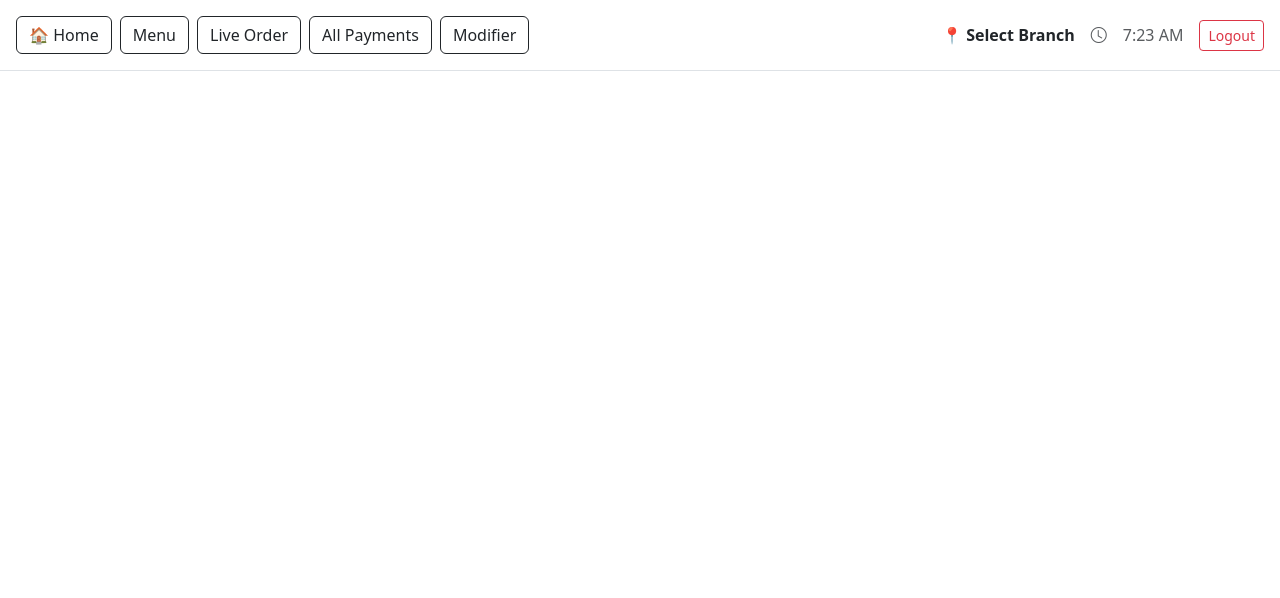
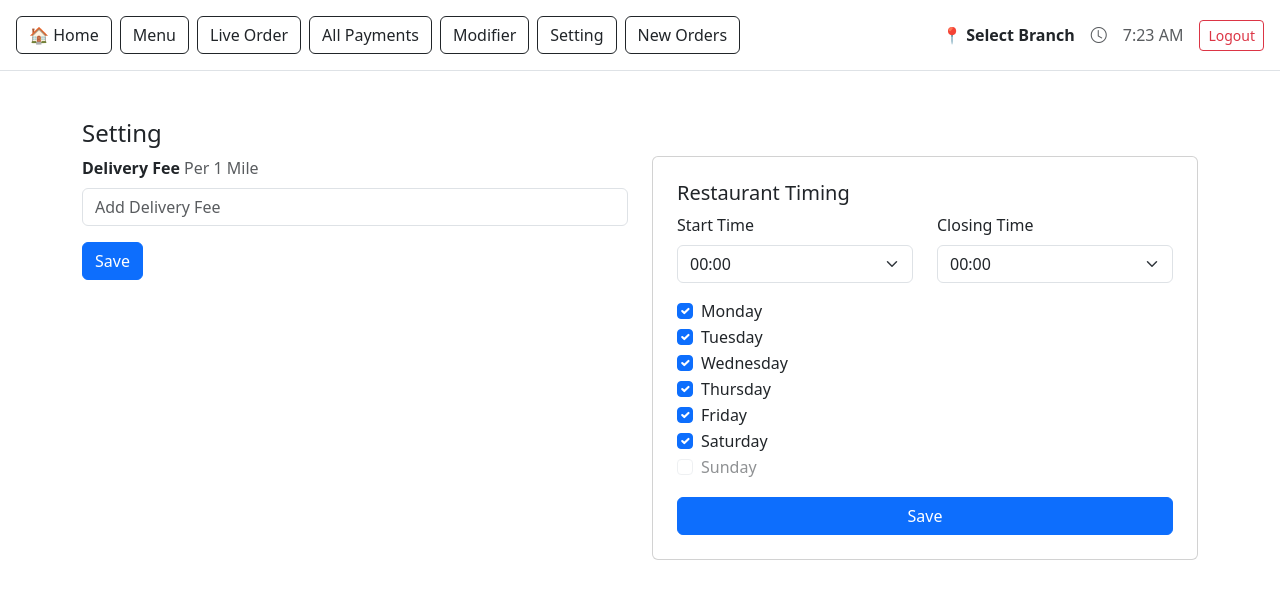
Before and after one commit to sarmad52422/spicy-chef-admin, a React (Create React App) app: page /setting in a window 1280 px wide. Shown: the top 598 px of the page. Built offline with nearby package versions, Linux system fonts and the light colour scheme; sample sign-in values are in the browser's storage.

Commit message:
created the setting page and NewOrders page

```diff
--- a/src/App.js
+++ b/src/App.js
@@ -12,6 +12,8 @@ import { useDispatch } from "react-redux";
 import { initializeMenu } from "./redux/slices/menuSlice";
 import { useEffect } from "react";
 import Login from "./pages/Login";
+import Setting from "./pages/Setting";
+import NewOrders from "./pages/NewOrders";
 
 function PrivateRoute({ children }) {
   const token = localStorage.getItem("token");
@@ -41,6 +43,8 @@ function App() {
               <Route path="/live-order" element={<LiveOrder />} />
               <Route path="/pending-payments" element={<PendingPayments />} />
               <Route path="/modifier" element={<Modifier />} />
+              <Route path="/setting" element={<Setting />} />
+              <Route path="/new-orders" element={<NewOrders />} />
               <Route path="/checkout" element={<Checkout />} />
             </Routes>
           </PrivateRoute>
--- a/src/components/Navbar.js
+++ b/src/components/Navbar.js
@@ -47,6 +47,8 @@ const Navbar = () => {
                 <Link to="/live-order" className="btn btn-outline-dark">Live Order</Link>
                 <Link to="/pending-payments" className="btn btn-outline-dark">All Payments</Link>
                 <Link to="/modifier" className="btn btn-outline-dark">Modifier</Link>
+                <Link to="/setting" className="btn btn-outline-dark">Setting</Link>
+                <Link to="/new-orders" className="btn btn-outline-dark">New Orders</Link>
               </div>
               <div className="d-flex align-items-center gap-3 text-muted">
                 <span
--- a/src/global.css
+++ b/src/global.css
@@ -7,7 +7,9 @@ html {
 .cursor-pointer {
   cursor: pointer;
 }
-
+.accordion-button:focus{
+  box-shadow: none !important;
+}
 /* Menu Css */
 .card-main {
   min-height: 155px;
--- /dev/null
+++ b/src/pages/NewOrders.js
@@ -0,0 +1,173 @@
+import React, { useState } from "react";
+import { Accordion, Button, Row, Col, Badge } from "react-bootstrap";
+
+const dummyOrders = [
+  {
+    id: "013",
+    date: "05 Dec 2024, 09:48 AM",
+    items: [
+      { name: "Vegetable Mixups", desc: "Vegetable Fritters with Egg", qty: 1 },
+      {
+        name: "Baked Pasted Dishes",
+        desc: "Vegetable Fritters with Egg",
+        qty: 1,
+      },
+    ],
+  },
+  {
+    id: "014",
+    date: "06 Dec 2024, 10:30 AM",
+    items: [{ name: "Spicy Rolls", desc: "Stuffed with chicken", qty: 2 }],
+  },
+];
+
+export default function NewOrders() {
+  const [activeTab, setActiveTab] = useState("new");
+  const [acceptedOrders, setAcceptedOrders] = useState([]);
+  const [rejectedOrders, setRejectedOrders] = useState([]);
+
+  const handleAccept = (order) => {
+    setAcceptedOrders([...acceptedOrders, order]);
+  };
+
+  const handleReject = (order) => {
+    setRejectedOrders([...rejectedOrders, order]);
+  };
+
+  const remainingOrders = dummyOrders.filter(
+    (order) =>
+      !acceptedOrders.find((o) => o.id === order.id) &&
+      !rejectedOrders.find((o) => o.id === order.id)
+  );
+
+  const renderOrder = (order, index, showButtons = true, status = null) => (
+    <Accordion.Item
+      eventKey={index.toString()}
+      key={`${status}-${order.id}-${index}`}
+    >
+      <Accordion.Header>
+        <Row className="w-100">
+          <Col xs={6}>
+            <div>
+              <strong>Order #{order.id}</strong>
+            </div>
+            <div className="text-muted">{order.date}</div>
+          </Col>
+          <Col
+            xs={6}
+            className="text-end d-flex align-items-center justify-content-end gap-2"
+          >
+            {showButtons ? (
+              <>
+                <Button
+                  variant="outline-success me-2"
+                  size="sm"
+                  onClick={(e) => {
+                    e.stopPropagation();
+                    handleAccept(order);
+                  }}
+                >
+                  Accept
+                </Button>
+                <Button
+                  variant="outline-danger me-2"
+                  size="sm"
+                  onClick={(e) => {
+                    e.stopPropagation();
+                    handleReject(order);
+                  }}
+                >
+                  Reject
+                </Button>
+              </>
+            ) : (
+              <Badge
+                bg={status === "accepted" ? "success" : "danger"}
+                className="px-3 py-2 me-2"
+              >
+                {status === "accepted" ? "Accepted" : "Rejected"}
+              </Badge>
+            )}
+          </Col>
+        </Row>
+      </Accordion.Header>
+      <Accordion.Body>
+        {order.items.map((item, i) => (
+          <div key={i} className="mb-2 d-flex justify-content-between align-items-center">
+            <div>
+              <div>
+                <strong>{item.name}</strong>
+              </div>
+              <div className="text-muted">{item.desc}</div>
+            </div>
+            <div>
+              <strong>Qty:</strong> {item.qty}
+            </div>
+          </div>
+        ))}
+      </Accordion.Body>
+    </Accordion.Item>
+  );
+
+  return (
+    <div className="container mt-4">
+      <h4>Orders</h4>
+
+      {/* Custom Tab Buttons */}
+      <div className="d-flex gap-3 flex-wrap mb-4">
+        <button
+          className={`btn ${
+            activeTab === "new" ? "btn-dark" : "btn-outline-dark"
+          } rounded-pill px-4 shadow-sm`}
+          onClick={() => setActiveTab("new")}
+        >
+          New Orders
+        </button>
+        <button
+          className={`btn ${
+            activeTab === "accepted" ? "btn-dark" : "btn-outline-dark"
+          } rounded-pill px-4 shadow-sm`}
+          onClick={() => setActiveTab("accepted")}
+        >
+          Accepted
+        </button>
+        <button
+          className={`btn ${
+            activeTab === "rejected" ? "btn-dark" : "btn-outline-dark"
+          } rounded-pill px-4 shadow-sm`}
+          onClick={() => setActiveTab("rejected")}
+        >
+          Rejected
+        </button>
+      </div>
+
+      {/* Accordion Content Based on Active Tab */}
+      <Accordion>
+        {activeTab === "new" && (
+          <>
+            {remainingOrders.length === 0 && <div>No new orders</div>}
+            {remainingOrders.map((order, idx) => renderOrder(order, idx))}
+          </>
+        )}
+
+        {activeTab === "accepted" && (
+          <>
+            {acceptedOrders.length === 0 && <div>No accepted orders</div>}
+            {acceptedOrders.map((order, idx) =>
+              renderOrder(order, idx, false, "accepted")
+            )}
+          </>
+        )}
+
+        {activeTab === "rejected" && (
+          <>
+            {rejectedOrders.length === 0 && <div>No rejected orders</div>}
+            {rejectedOrders.map((order, idx) =>
+              renderOrder(order, idx, false, "rejected")
+            )}
+          </>
+        )}
+      </Accordion>
+    </div>
+  );
+}
--- /dev/null
+++ b/src/pages/Setting.js
@@ -0,0 +1,123 @@
+import React, { useState } from "react";
+import { Form, Button, Row, Col, Card } from "react-bootstrap";
+
+export default function Setting() {
+  const [deliveryFee, setDeliveryFee] = useState("");
+  const [startTime, setStartTime] = useState("00:00");
+  const [closingTime, setClosingTime] = useState("00:00");
+  const [selectedDays, setSelectedDays] = useState([
+    "Monday",
+    "Tuesday",
+    "Wednesday",
+    "Thursday",
+    "Friday",
+    "Saturday",
+  ]);
+
+  const allDays = ["Monday", "Tuesday", "Wednesday", "Thursday", "Friday", "Saturday", "Sunday"];
+
+  const handleDayChange = (day) => {
+    if (selectedDays.includes(day)) {
+      setSelectedDays(selectedDays.filter((d) => d !== day));
+    } else {
+      setSelectedDays([...selectedDays, day]);
+    }
+  };
+
+  const handleDeliverySave = () => {
+    console.log("Delivery Fee Saved:", deliveryFee);
+  };
+
+  const handleTimingSave = () => {
+    console.log("Timing Saved:", { startTime, closingTime, selectedDays });
+  };
+
+  return (
+    <div className="container mt-5">
+      <h4>Setting</h4>
+      <Row>
+        {/* Delivery Fee - Left Column */}
+        <Col md={6}>
+          <Form.Group className="mb-3">
+            <Form.Label>
+              <strong>Delivery Fee</strong>{" "}
+              <span className="text-muted">Per 1 Mile</span>
+            </Form.Label>
+            <Form.Control
+              type="text"
+              placeholder="Add Delivery Fee"
+              value={deliveryFee}
+              onChange={(e) => setDeliveryFee(e.target.value)}
+            />
+          </Form.Group>
+          <Button variant="primary" onClick={handleDeliverySave}>
+            Save
+          </Button>
+        </Col>
+
+        {/* Restaurant Timing - Right Column */}
+        <Col md={6}>
+          <Card className="p-4">
+            <h5>Restaurant Timing</h5>
+            <Row className="mb-3">
+              <Col>
+                <Form.Label>Start Time</Form.Label>
+                <Form.Select
+                  value={startTime}
+                  onChange={(e) => setStartTime(e.target.value)}
+                >
+                  {generateTimeOptions()}
+                </Form.Select>
+              </Col>
+              <Col>
+                <Form.Label>Closing Time</Form.Label>
+                <Form.Select
+                  value={closingTime}
+                  onChange={(e) => setClosingTime(e.target.value)}
+                >
+                  {generateTimeOptions()}
+                </Form.Select>
+              </Col>
+            </Row>
+
+            {allDays.map((day) => {
+              const id = `day-${day.toLowerCase()}`;
+              return (
+                <div key={day} className="form-check">
+                  <input
+                    className="form-check-input"
+                    type="checkbox"
+                    id={id}
+                    checked={selectedDays.includes(day)}
+                    onChange={() => handleDayChange(day)}
+                    disabled={day === "Sunday"}
+                  />
+                  <label className="form-check-label" htmlFor={id}>
+                    {day}
+                  </label>
+                </div>
+              );
+            })}
+
+            <Button className="mt-3" onClick={handleTimingSave}>
+              Save
+            </Button>
+          </Card>
+        </Col>
+      </Row>
+    </div>
+  );
+}
+
+const generateTimeOptions = () => {
+  const options = [];
+  for (let i = 0; i < 24; i++) {
+    const time = i.toString().padStart(2, "0") + ":00";
+    options.push(
+      <option key={time} value={time}>
+        {time}
+      </option>
+    );
+  }
+  return options;
+};
```
